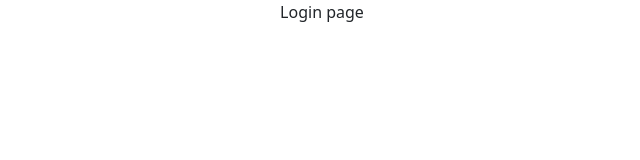
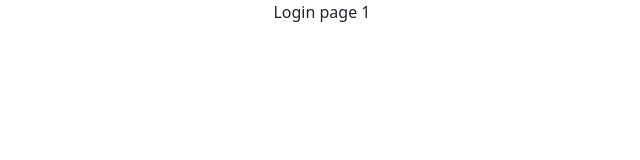
Before and after one commit to phongltv/app-react, a React (Create React App) app: page /signIn in a window 1280 px wide. Shown: the top 160 px of the page, without its empty margins (318-958 px from the left). Built offline with nearby package versions, Linux system fonts and the light colour scheme.

Commit message:
login change

```diff
--- a/src/Pages/Login/Login.tsx
+++ b/src/Pages/Login/Login.tsx
@@ -4,7 +4,7 @@ function Login() {
   return (
     <Container>
       <Row>
-        <Col className='text-center'>Login page</Col>
+        <Col className='text-center'>Login page 1</Col>
       </Row>
     </Container>
    );
```
